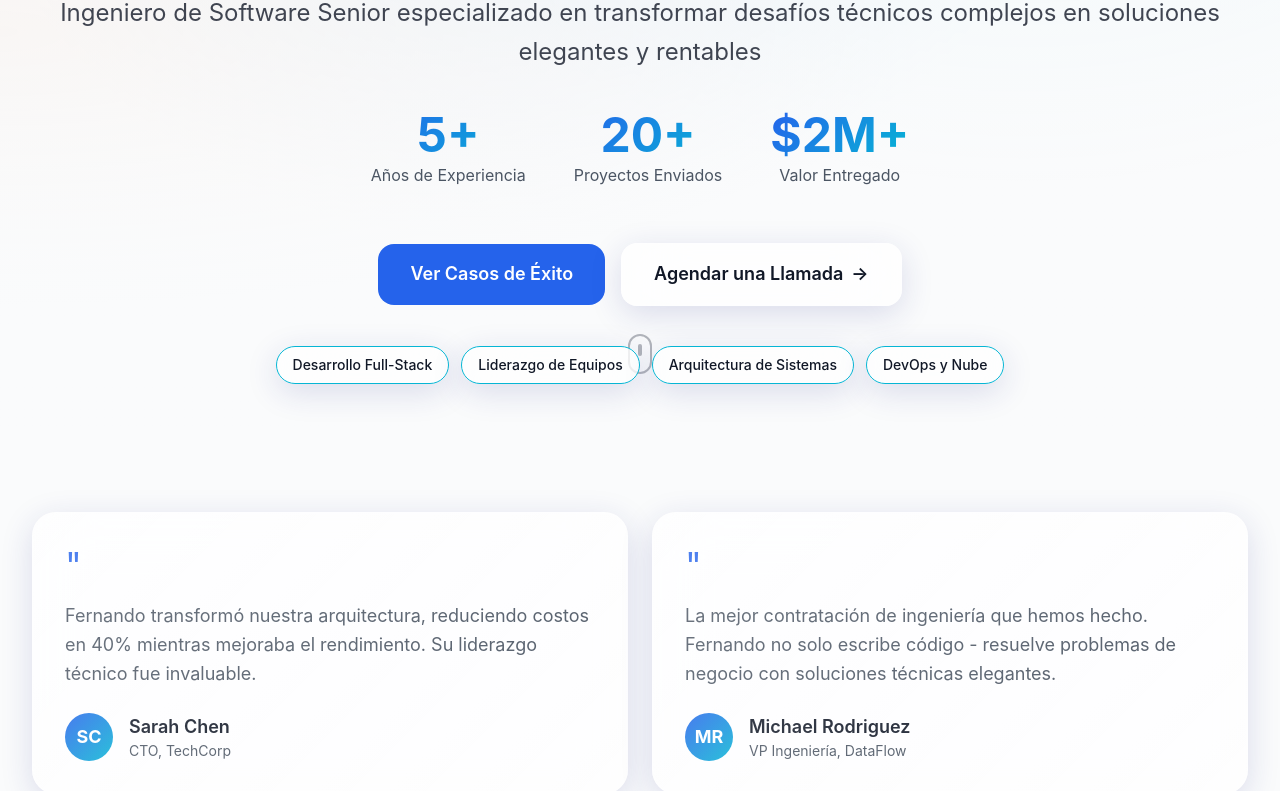
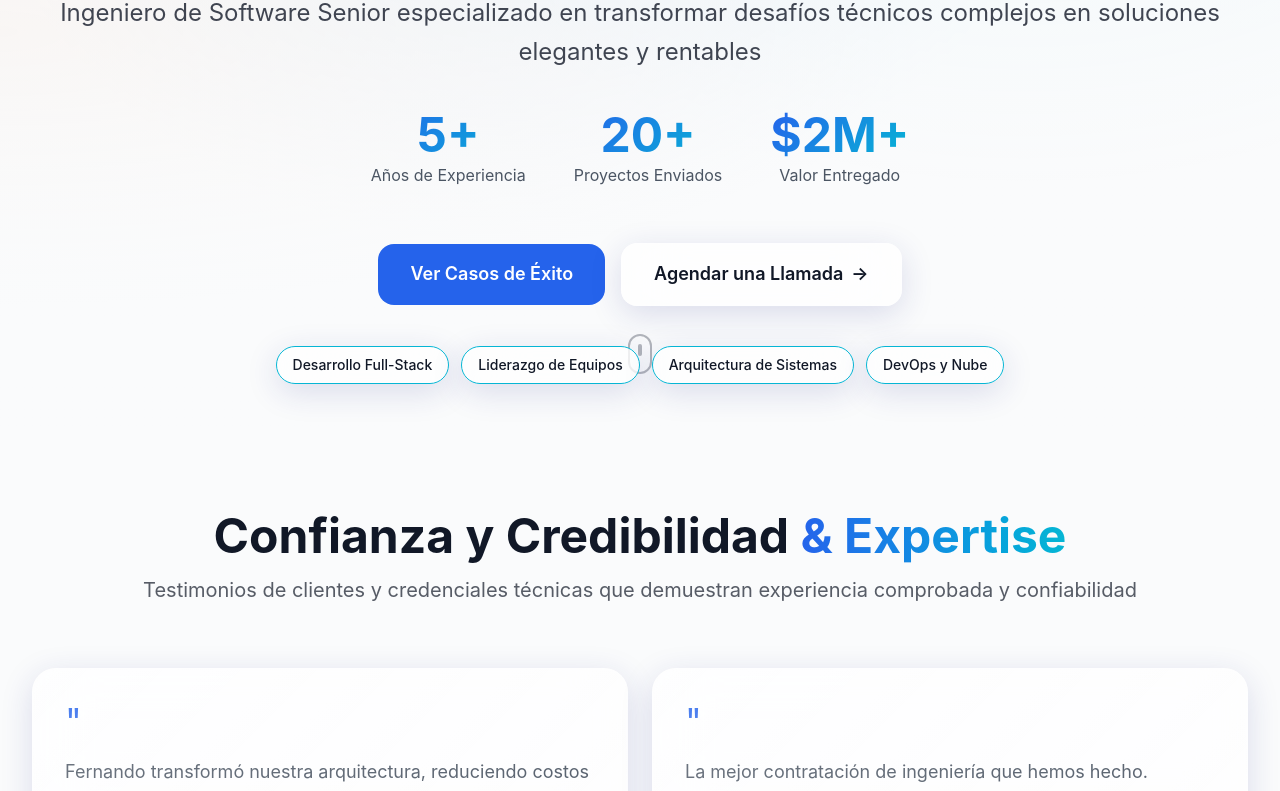
Before and after one commit to FReptar0/portfolio-freptar0, a Next.js app: page /1 in a window 1280 px wide. Shown: the part 369-1160 px from the top of the page. Built offline with nearby package versions, Linux system fonts and the light colour scheme.

Commit message:
feat: add main section header and update titles in TrustSignals component and localization files

```diff
--- a/components/sections/TrustSignals.tsx
+++ b/components/sections/TrustSignals.tsx
@@ -8,6 +8,16 @@ export default function TrustSignals() {
   return (
     <section className="py-20 relative">
       <div className="container mx-auto px-6 lg:px-8 max-w-6xl">
+        {/* Main Section Header */}
+        <div className="text-center mb-16">
+          <h2 className="text-4xl md:text-5xl font-bold mb-4">
+            {t('mainTitle')} <span className="bg-gradient-to-r from-primary-blue to-accent-purple bg-clip-text text-transparent">& Expertise</span>
+          </h2>
+          <p className="text-xl text-foreground/70 max-w-3xl mx-auto">
+            {t('mainSubtitle')}
+          </p>
+        </div>
+
         {/* Testimonials */}
         <div className="grid md:grid-cols-2 gap-6 mb-16">
           <TestimonialCard
@@ -27,7 +37,7 @@ export default function TrustSignals() {
         {/* Certifications & Skills Badges */}
         <div className="text-center">
           <h3 className="text-lg font-semibold mb-6" style={{ color: 'var(--text-secondary)' }}>
-            {t('title')}
+            {t('certificationsTitle')}
           </h3>
           <div className="flex flex-wrap justify-center gap-4">
             {t.raw('certifications').map((cert: string, index: number) => (
--- a/locales/en/trustSignals.json
+++ b/locales/en/trustSignals.json
@@ -1,5 +1,7 @@
 {
-  "title": "Certifications & Technologies",
+  "mainTitle": "Trust & Credibility",
+  "mainSubtitle": "Client testimonials and technical credentials that demonstrate proven expertise and reliability",
+  "certificationsTitle": "Certifications & Technologies",
   "testimonial0": {
     "quote": "Fernando transformed our architecture, reducing costs by 40% while improving performance. His technical leadership was invaluable.",
     "author": "Sarah Chen",
--- a/locales/es/trustSignals.json
+++ b/locales/es/trustSignals.json
@@ -1,5 +1,7 @@
 {
-  "title": "Certificaciones y Tecnologías",
+  "mainTitle": "Confianza y Credibilidad",
+  "mainSubtitle": "Testimonios de clientes y credenciales técnicas que demuestran experiencia comprobada y confiabilidad",
+  "certificationsTitle": "Certificaciones y Tecnologías",
   "testimonial0": {
     "quote": "Fernando transformó nuestra arquitectura, reduciendo costos en 40% mientras mejoraba el rendimiento. Su liderazgo técnico fue invaluable.",
     "author": "Sarah Chen",
```
